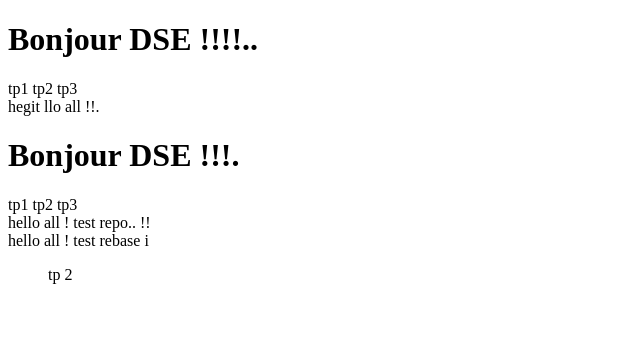
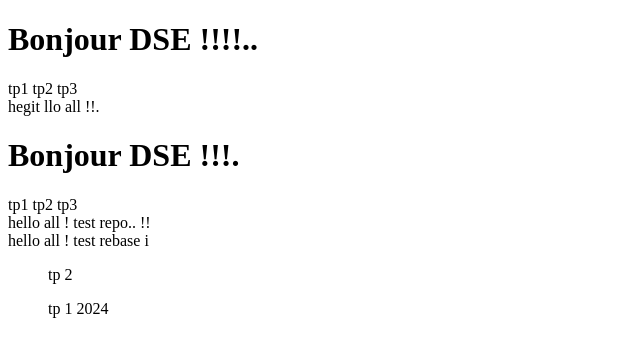
Before and after one commit to MaryamRADGUI/tp2_2023, a plain HTML site: page index.html in a window 1280 px wide. Shown: the full height of the page, 0-640 px from the left. Drawn offline with Linux system fonts and the light colour scheme.

Commit message:
Update index.html

```diff
--- a/index.html
+++ b/index.html
@@ -29,4 +29,5 @@
     <div> hello all ! test repo.. !!</div>
     <div> hello all ! test rebase i </div>
     <ul> tp 2  </ul>
+     <ul> tp 1 2024  </ul>
 </body>
```
